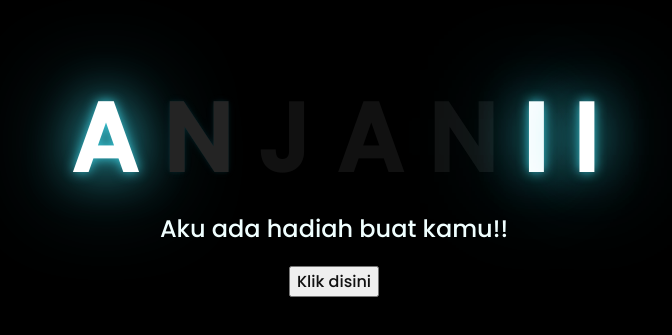
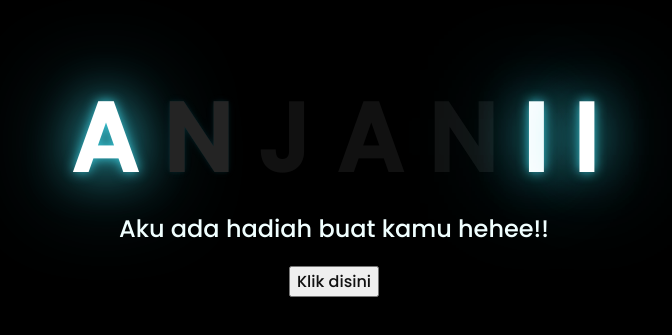
Before and after one commit to vandkurnia/flower, a plain HTML site: page index.html in a window 1280 px wide. Shown: the part 227-562 px from the top of the page, without its empty margins (314-986 px from the left). Drawn offline with Linux system fonts and the light colour scheme.

Commit message:
Update index.html

```diff
--- a/index.html
+++ b/index.html
@@ -20,7 +20,7 @@
         <span>I</span>
     </div>
     <div class="description">
-        <span>Aku ada hadiah buat kamu!!</span>
+        <span>Aku ada hadiah buat kamu hehee!!</span>
     </div>
     <div class="button">
         <button>
```
